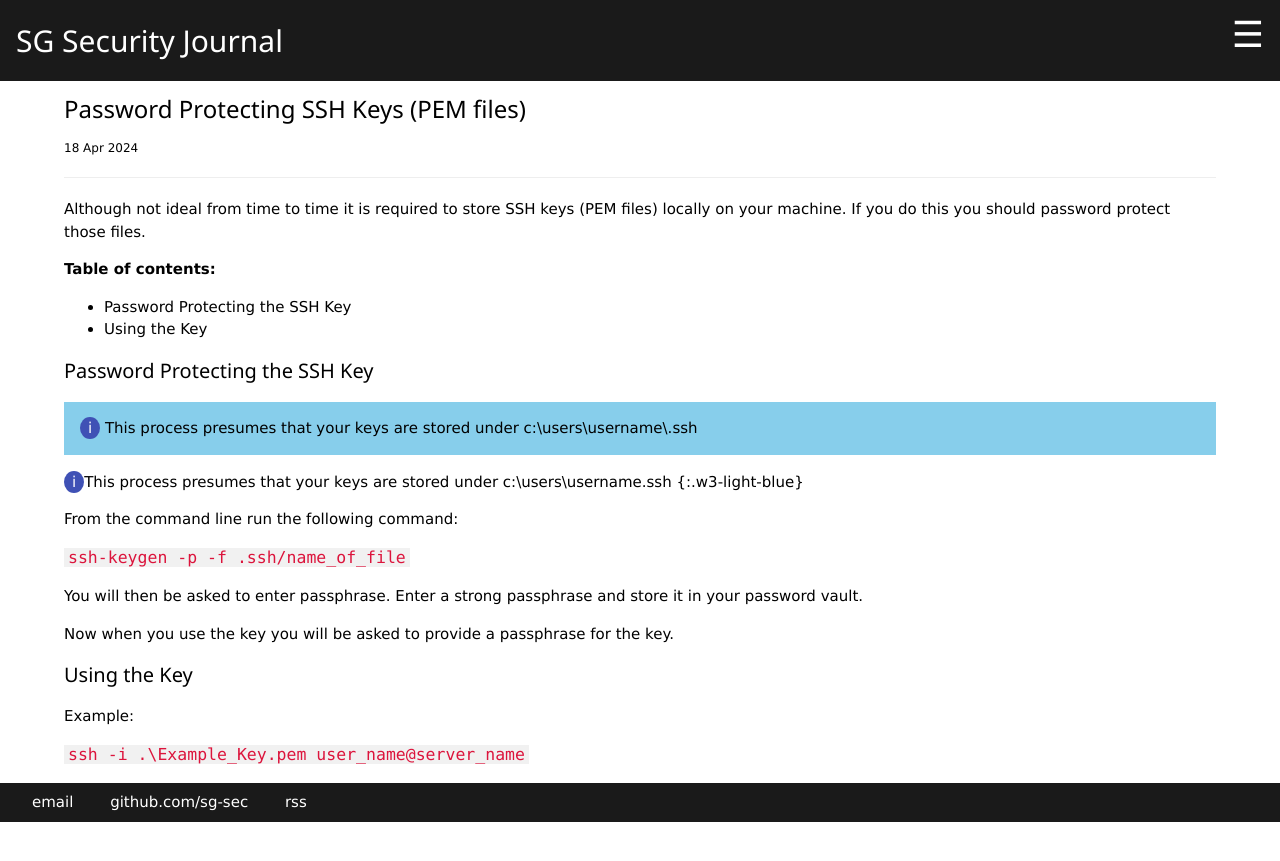
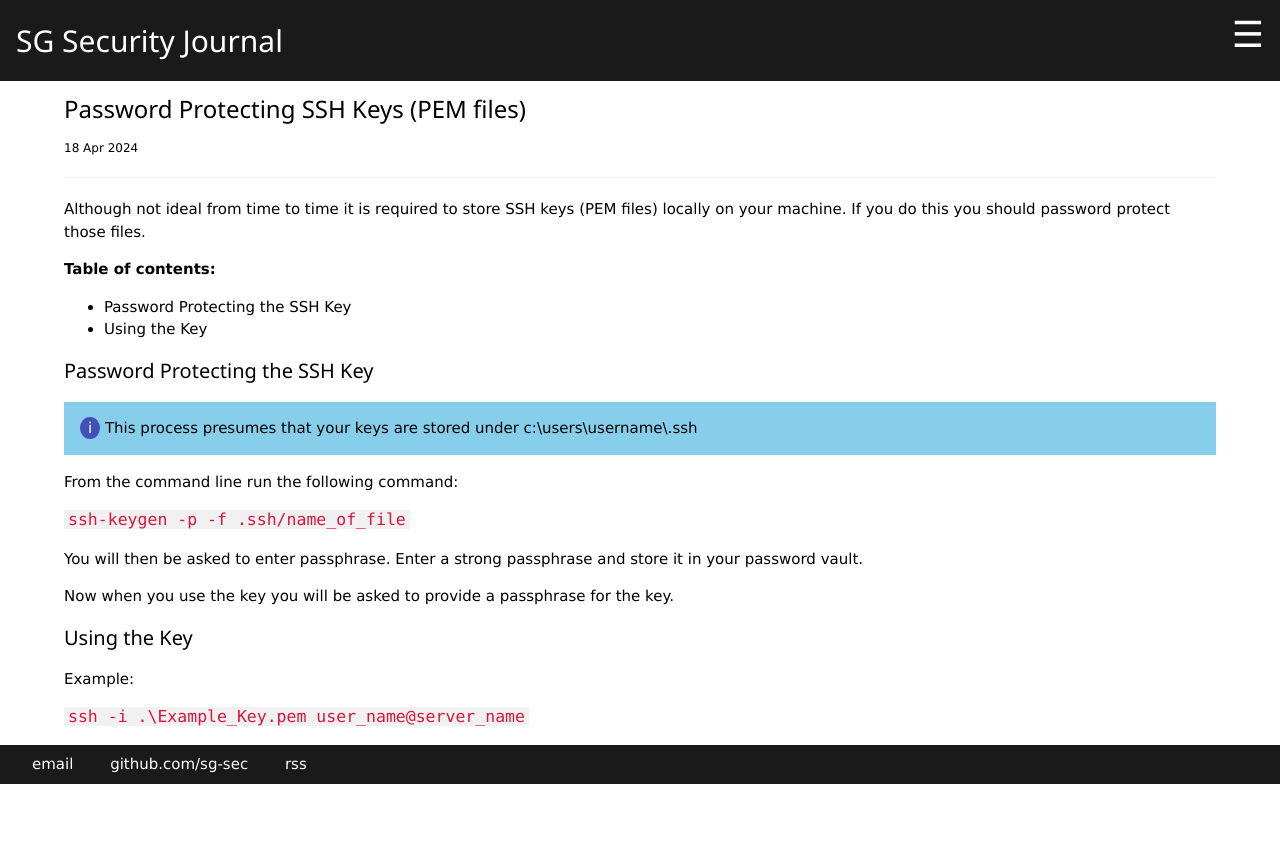
Before and after one commit to sg-sec/sg-sec.github.io, a Jekyll site: the page built from _posts/2024-04-18-Password_Protecting_SSH_Keys.md, in a window 1280 px wide. Shown: the top 861 px of the page. Built offline with Jekyll 4.4.1, drawn with Linux system fonts in a browser that asks for light colours.

Commit message:
Update 2024-04-18-Password_Protecting_SSH_Keys.md

```diff
--- a/_posts/2024-04-18-Password_Protecting_SSH_Keys.md
+++ b/_posts/2024-04-18-Password_Protecting_SSH_Keys.md
@@ -18,7 +18,6 @@ Although not ideal from time to time it is required to store SSH keys (PEM files
 <a id="item-one"></a>
 #### Password Protecting the SSH Key
 <div class="w3-panel w3-light-blue"><p><span class="w3-badge w3-indigo">i</span> This process presumes that your keys are stored under c:\users\username\.ssh</p></div>
-<span class="w3-badge w3-indigo">i</span>This process presumes that your keys are stored under c:\users\username\.ssh {:.w3-light-blue}
 
 From the command line run the following command:
 
```
